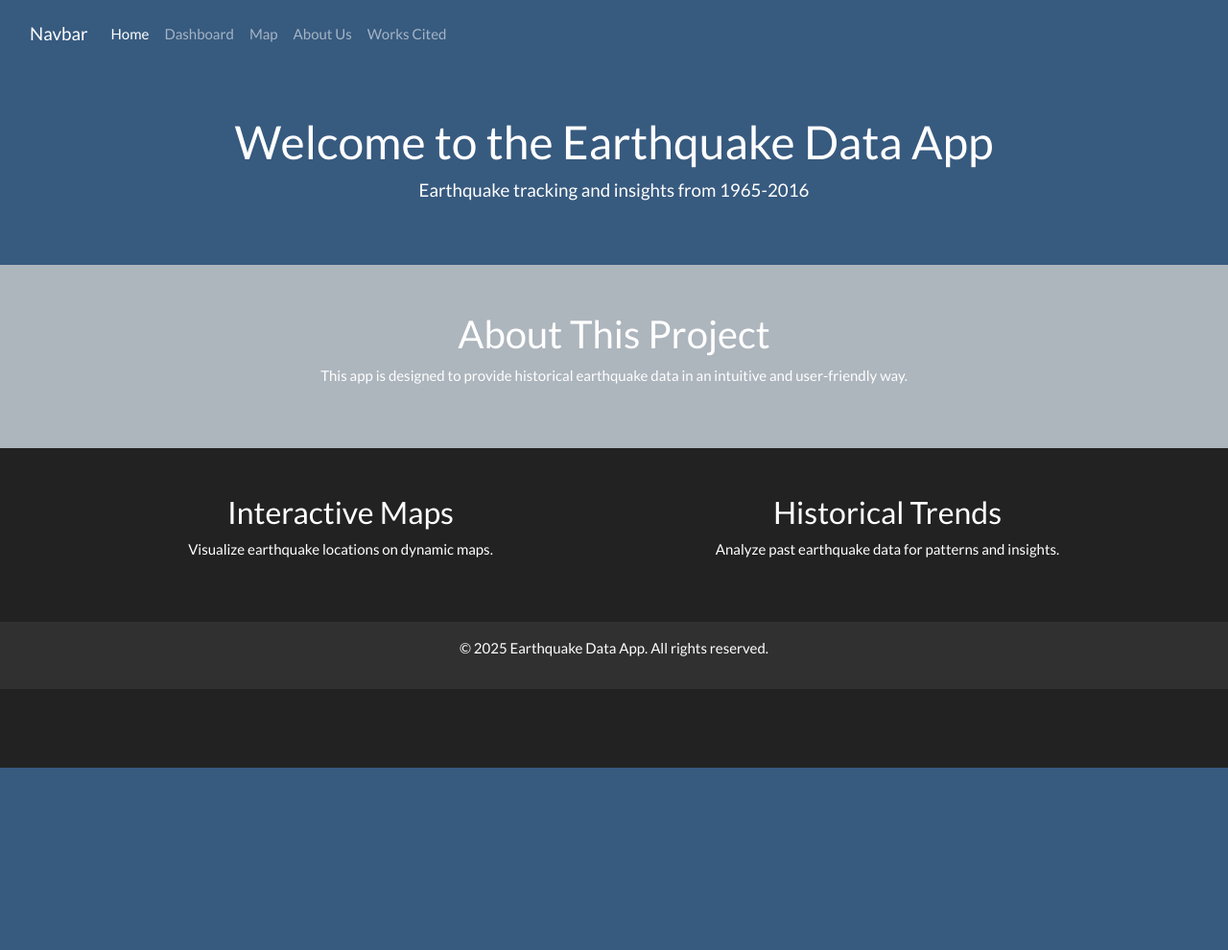
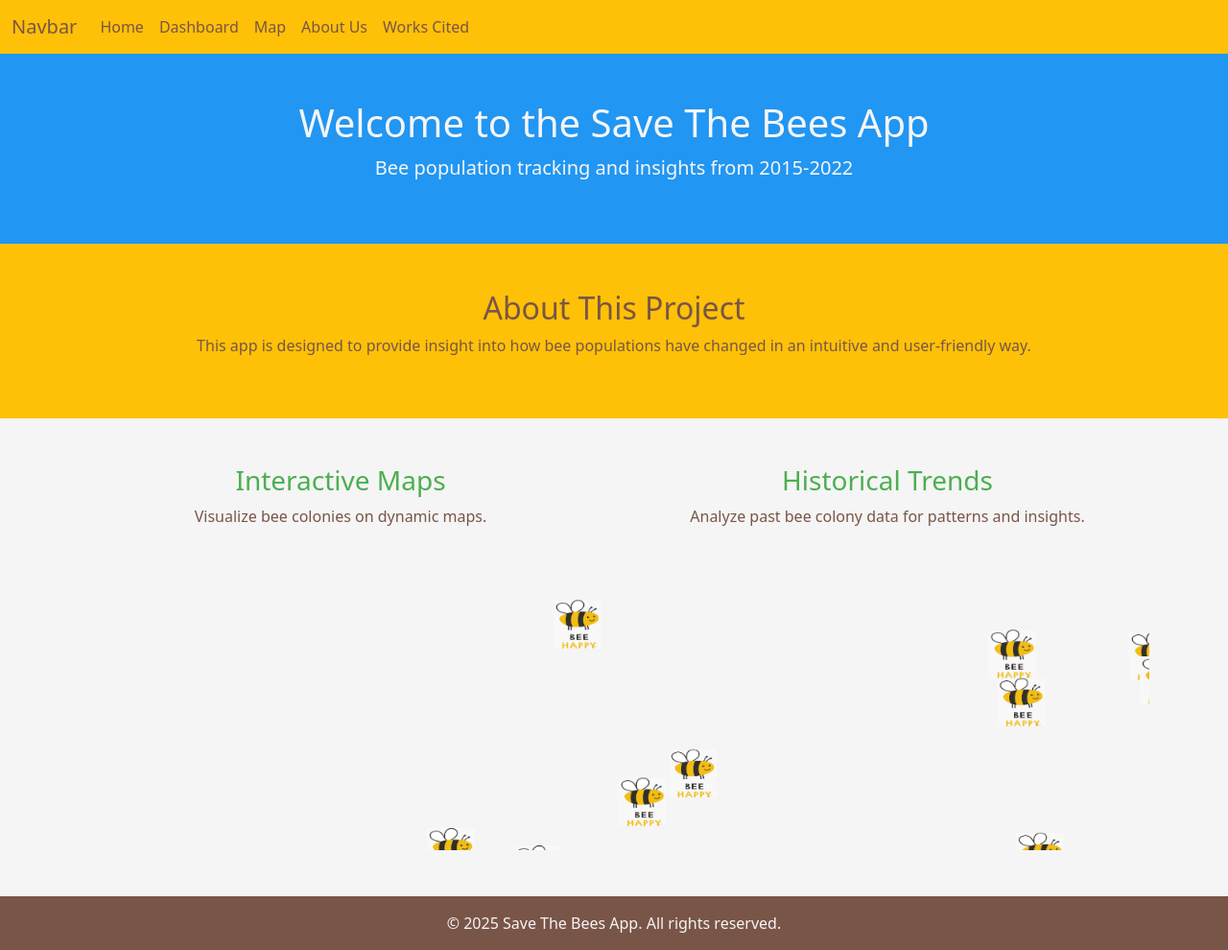
Before and after one commit to Shlwxz/Project-3-Group-1, a Flask app: page / in a window 1280 px wide. Shown: the whole page at 96% size. Before the commit the page ends 800 px from the top, so only its background shows below. Run offline with Flask 3, Linux system fonts and the light colour scheme; some libraries are stand-ins or nearby versions.

Commit message:
moving bees

```diff
--- a/seven/app/templates/index.html
+++ b/seven/app/templates/index.html
@@ -3,13 +3,91 @@
 <head>
     <meta charset="UTF-8">
     <meta name="viewport" content="width=device-width, initial-scale=1.0">
-    <title>Earthquake Data App</title>
+    <title>Save The Bees App</title>
     <link href="https://cdn.jsdelivr.net/npm/bootstrap@5.3.0/dist/css/bootstrap.min.css" rel="stylesheet">
-    <link rel="stylesheet" href="https://cdn.jsdelivr.net/npm/bootswatch@4.5.2/dist/darkly/bootstrap.min.css">
+    <style>
+        :root {
+            --honeycomb: #FFC107;
+            --bee-wings: #F5F5F5;
+            --pollination-green: #4CAF50;
+            --earthy-brown: #795548;
+            --sky-blue: #2196F3;
+        }
+
+        body {
+            background-color: var(--bee-wings);
+            color: var(--earthy-brown);
+        }
+
+        .navbar {
+            background-color: var(--honeycomb);
+        }
+
+        .navbar-brand, .nav-link {
+            color: var(--earthy-brown) !important;
+        }
+
+        .nav-link:hover {
+            color: var(--pollination-green) !important;
+        }
+
+        header {
+            background-color: var(--sky-blue);
+            color: var(--bee-wings);
+        }
+
+        #about {
+            background-color: var(--honeycomb);
+            color: var(--earthy-brown);
+        }
+
+        #features h3 {
+            color: var(--pollination-green);
+        }
+
+        footer {
+            background-color: var(--earthy-brown);
+            color: var(--bee-wings);
+        }
+
+        footer p {
+            margin: 0;
+        }
+
+        /* Bee Container */
+        .bee-container {
+            position: relative;
+            text-align: center;
+            margin: 20px auto;
+            width: 100%;
+            height: 300px;
+            overflow: hidden;
+        }
+
+        /* Bee Animation */
+        .animated-bee {
+            width: 50px;
+            height: 50px;
+            position: absolute;
+            top: 50%;
+            left: 50%;
+            transform: translate(-50%, -50%);
+            animation: flyBee 3s infinite ease-in-out;
+        }
+
+        /* Keyframes for Bee Animation */
+        @keyframes flyBee {
+            0% { transform: translate(0, 0); }
+            25% { transform: translate(50px, -30px); }
+            50% { transform: translate(100px, 0); }
+            75% { transform: translate(50px, 30px); }
+            100% { transform: translate(0, 0); }
+        }
+    </style>
     <script src="https://cdn.jsdelivr.net/npm/bootstrap@5.3.0/dist/js/bootstrap.bundle.min.js"></script>
 </head>
 <body>
-    <nav class="navbar navbar-expand-lg bg-primary" data-bs-theme="dark">
+    <nav class="navbar navbar-expand-lg" data-bs-theme="dark">
         <div class="container-fluid">
             <a class="navbar-brand" href="#">Navbar</a>
             <button class="navbar-toggler" type="button" data-bs-toggle="collapse" data-bs-target="#navbarColor01" aria-controls="navbarColor01" aria-expanded="false" aria-label="Toggle navigation">
@@ -37,17 +115,17 @@
         </div>
     </nav>
 
-    <header class="bg-primary text-white text-center py-5">
+    <header class="text-center py-5">
         <div class="container">
-            <h1>Welcome to the Earthquake Data App</h1>
-            <p class="lead">Earthquake tracking and insights from 1965-2016</p>
+            <h1>Welcome to the Save The Bees App</h1>
+            <p class="lead">Bee population tracking and insights from 2015-2022</p>
         </div>
     </header>
 
-    <section id="about" class="bg-light py-5">
+    <section id="about" class="py-5">
         <div class="container text-center">
             <h2>About This Project</h2>
-            <p>This app is designed to provide historical earthquake data in an intuitive and user-friendly way.</p>
+            <p>This app is designed to provide insight into how bee populations have changed in an intuitive and user-friendly way.</p>
         </div>
     </section>
 
@@ -55,18 +133,39 @@
         <div class="row text-center">
             <div class="col-md-6">
                 <h3>Interactive Maps</h3>
-                <p>Visualize earthquake locations on dynamic maps.</p>
+                <p>Visualize bee colonies on dynamic maps.</p>
             </div>
             <div class="col-md-6">
                 <h3>Historical Trends</h3>
-                <p>Analyze past earthquake data for patterns and insights.</p>
+                <p>Analyze past bee colony data for patterns and insights.</p>
             </div>
         </div>
+        <!-- Bee Animation -->
+        <div class="bee-container"></div>
     </section>
 
-    <footer class="bg-dark text-white text-center py-3">
-        <p>&copy; 2025 Earthquake Data App. All rights reserved.</p>
+    <footer class="text-center py-3">
+        <p>&copy; 2025 Save The Bees App. All rights reserved.</p>
     </footer>
 
+    <script>
+        const beeContainer = document.querySelector('.bee-container');
+
+        // Function to create multiple bees
+        function createBees(count) {
+            for (let i = 0; i < count; i++) {
+                const bee = document.createElement('img');
+                bee.src = '/static/images/bee5.jpg'; // Update path as needed
+                bee.classList.add('animated-bee');
+                bee.style.top = `${Math.random() * 100}%`;
+                bee.style.left = `${Math.random() * 100}%`;
+                bee.style.animationDelay = `${Math.random() * 3}s`; // Random animation delay
+                beeContainer.appendChild(bee);
+            }
+        }
+
+        // Generate 10 bees
+        createBees(10);
+    </script>
 </body>
 </html>
```
Also changed, not shown: seven/app/static/css/style.css (+44 -2 lines), seven/app/templates/about_us.html (+56 -20 lines), seven/app/static/images/bee1.jpg (added), seven/app/static/images/bee2.jpg (added), seven/app/static/images/bee3.jpg (added), seven/app/static/images/bee4.jpg (added), seven/app/static/images/bee5.jpg (added), seven/bees.sqlite (added). Lines whose indentation alone changed are shown as unchanged.
